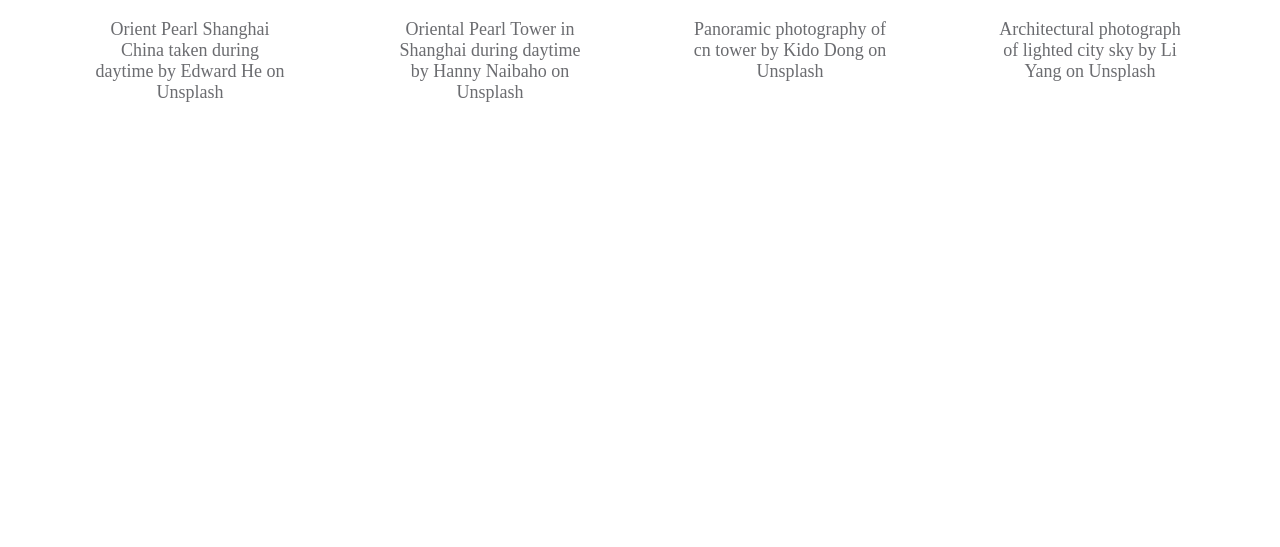
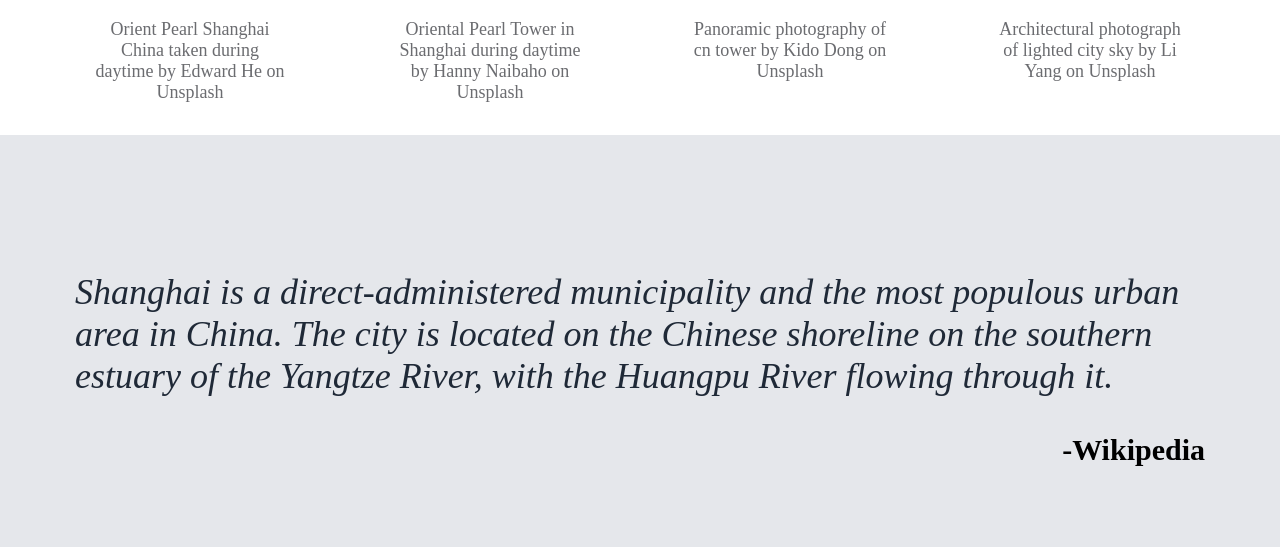
Before and after one commit to aaiidden/odin-landing-page, a plain HTML site: page index.html in a window 1280 px wide. Shown: the part 827-1374 px from the top of the page. Before the commit the page ends 1102 px from the top, so only its background shows below. Drawn offline with Linux system fonts and the light colour scheme.

Commit message:
Complete quote part

```diff
--- a/index.html
+++ b/index.html
@@ -51,5 +51,9 @@
             </li>
         </ul>
     </div>
+    <div class="quote">
+        <p class="intro">Shanghai is a direct-administered municipality and the most populous urban area in China. The city is located on the Chinese shoreline on the southern estuary of the Yangtze River, with the Huangpu River flowing through it.</p>
+        <p class="quote-source">-Wikipedia</p>
+    </div>
 </body>
 </html>
--- a/styles.css
+++ b/styles.css
@@ -76,8 +76,7 @@ button {
 
 .information {
     padding-top: 25px;
-    padding-bottom: 40px;
-    height: 500px;
+    height: 400px;
 }
 
 .information-header {
@@ -107,3 +106,21 @@ button {
     border-radius: 10px;
     border: 5px solid #3882F6;
 }
+
+.quote {
+    background-color: #E5E7EB;
+    padding: 100px 75px 50px;
+}
+
+.intro {
+    color: #1F2937;
+    font-size: 36px;
+    font-style: italic;
+    font-weight: light;
+}
+
+.quote-source {
+    font-size: 30px;
+    font-weight: 900;
+    text-align: right;
+}
```
